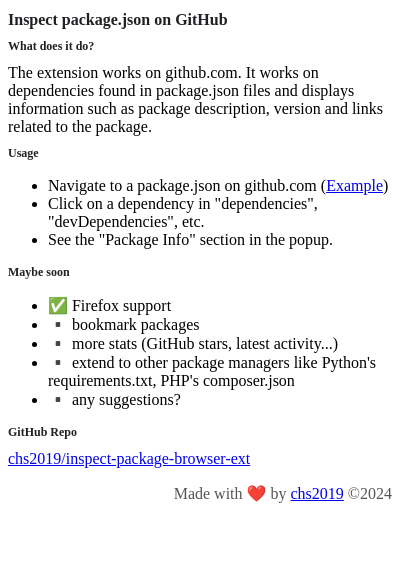
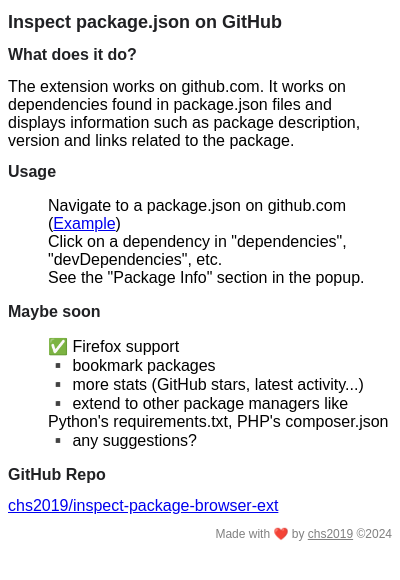
Before and after one commit to chs2019/inspect-package-browser-ext, a browser extension: page popup/panel.html in a window 400 px wide. Drawn offline with Linux system fonts and the light colour scheme.

Commit message:
some styling for the panel

```diff
--- a/popup/styles.css
+++ b/popup/styles.css
@@ -1,5 +1,6 @@
 * {
   box-sizing: border-box;
+  font-family: sans-serif;
 }
 
 body {
@@ -9,15 +10,20 @@
 
 h1 {
   color: #202124;
-  font-size: 16px;
+  font-size: 18px;
 }
 
 h2 {
   color: #202124;
-  font-size: 12px;
+  font-size: 16px;
 }
 
-.credits {
+.credits, .credits > a {
   text-align: end;
-  color: #555;
+  font-size: 12px;
+  color: grey;
 }
+
+ul {
+  list-style: none;
+}
```
